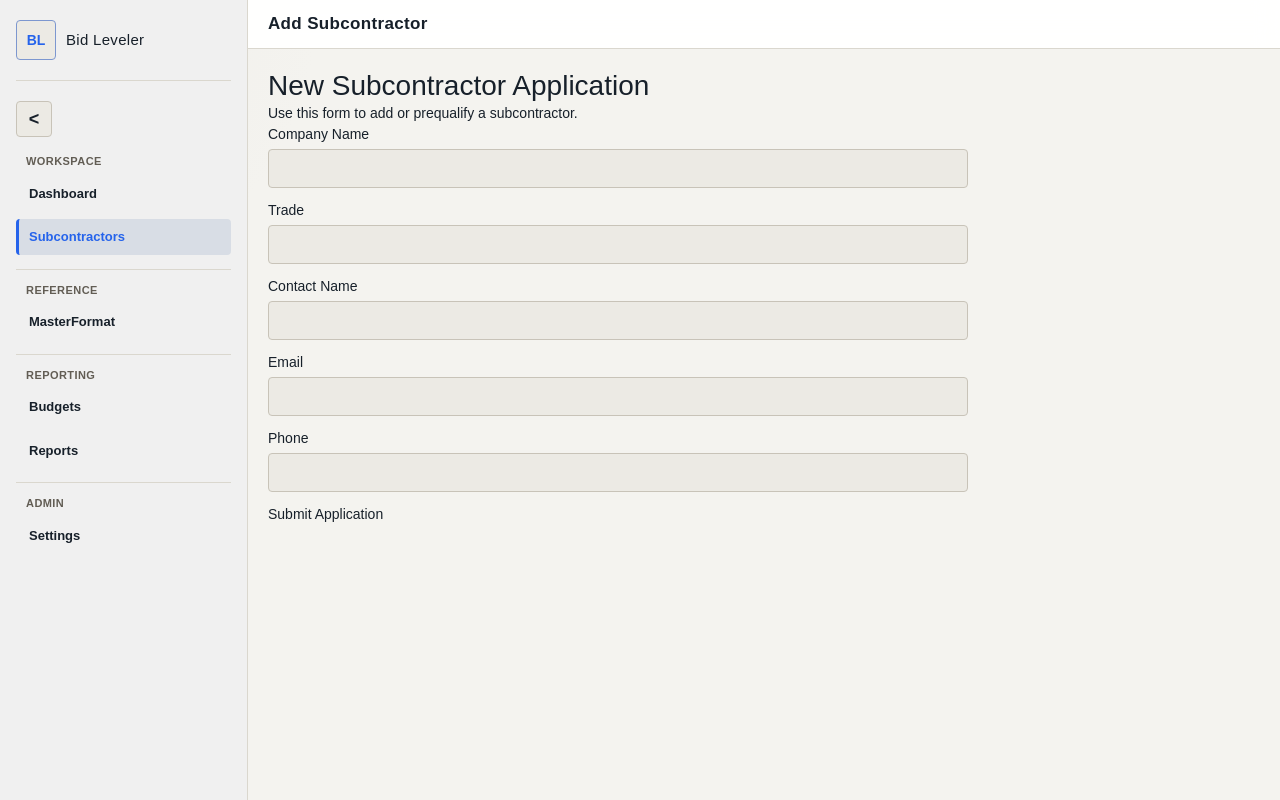
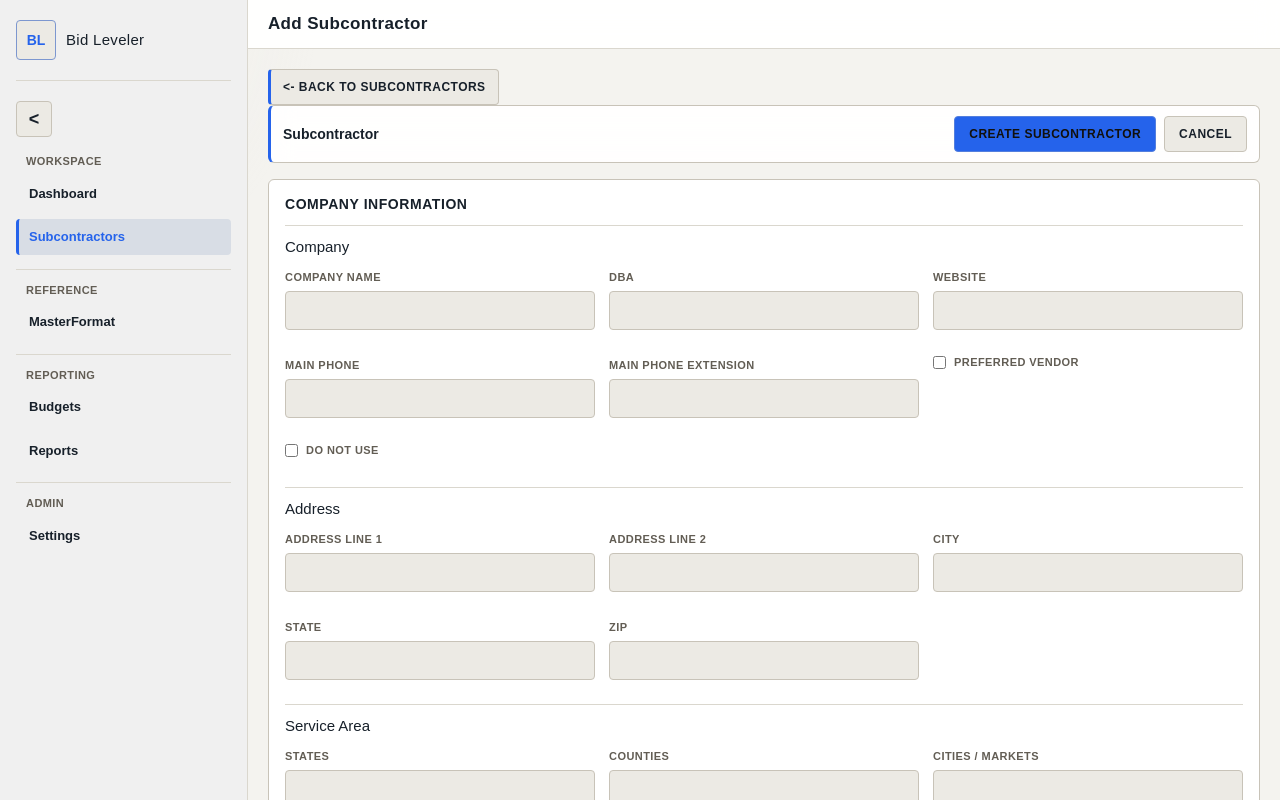
Before and after one commit to adamarnao/bid-leveler, a Next.js app: page /subcontractors/new in a window 1280 px wide. Shown: the top 800 px of the page. Built offline with nearby package versions, Linux system fonts and the light colour scheme.

Commit message:
Use full form for new subcontractors

```diff
--- a/src/app/subcontractors/new/page.tsx
+++ b/src/app/subcontractors/new/page.tsx
@@ -1,81 +1,40 @@
 "use client";
 
-import { useState } from "react";
+import { useMemo } from "react";
+import Link from "next/link";
+import { useRouter } from "next/navigation";
 import AppShell from "@/components/layout/AppShell";
+import SubcontractorForm from "@/components/subcontractors/SubcontractorForm";
+import { createEmptySubcontractor } from "@/components/subcontractors/form/subcontractorFormFactories";
+import { saveSubcontractor } from "@/lib/subcontractors";
+import { getCompanySettings } from "@/lib/settings";
+import { Subcontractor } from "@/types/Subcontractor";
 
 export default function NewSubcontractorPage() {
-  const [companyName, setCompanyName] = useState("");
-  const [trade, setTrade] = useState("");
-  const [contactName, setContactName] = useState("");
-  const [email, setEmail] = useState("");
-  const [phone, setPhone] = useState("");
+  const router = useRouter();
+  const initialSubcontractor = useMemo(
+    () => createEmptySubcontractor(getCompanySettings().defaultCsiVersion),
+    []
+  );
 
-  function submitForm(event: React.FormEvent) {
-    event.preventDefault();
-
-    const subcontractorApplication = {
-      companyName,
-      trade,
-      contactName,
-      email,
-      phone,
-    };
-
-    console.log("Subcontractor application:", subcontractorApplication);
-
-    alert("Subcontractor application captured. Database connection comes next.");
+  function createSubcontractor(subcontractor: Subcontractor) {
+    saveSubcontractor(subcontractor);
+    router.push(`/subcontractors/${subcontractor.id}`);
   }
 
   return (
     <AppShell title="Add Subcontractor">
-      <div style={{ maxWidth: 700 }}>
-        <h1>New Subcontractor Application</h1>
-        <p>Use this form to add or prequalify a subcontractor.</p>
+      <div className="command-nav">
+        <Link href="/subcontractors" className="command-nav-link">
+          {"<-"} Back to Subcontractors
+        </Link>
+      </div>
 
-        <form onSubmit={submitForm}>
-          <div style={{ marginBottom: 12 }}>
-            <label>
-              Company Name
-              <br />
-              <input value={companyName} onChange={(e) => setCompanyName(e.target.value)} />
-            </label>
-          </div>
-
-          <div style={{ marginBottom: 12 }}>
-            <label>
-              Trade
-              <br />
-              <input value={trade} onChange={(e) => setTrade(e.target.value)} />
-            </label>
-          </div>
-
-          <div style={{ marginBottom: 12 }}>
-            <label>
-              Contact Name
-              <br />
-              <input value={contactName} onChange={(e) => setContactName(e.target.value)} />
-            </label>
-          </div>
-
-          <div style={{ marginBottom: 12 }}>
-            <label>
-              Email
-              <br />
-              <input value={email} onChange={(e) => setEmail(e.target.value)} />
-            </label>
-          </div>
-
-          <div style={{ marginBottom: 12 }}>
-            <label>
-              Phone
-              <br />
-              <input value={phone} onChange={(e) => setPhone(e.target.value)} />
-            </label>
-          </div>
-
-          <button type="submit">Submit Application</button>
-        </form>
-      </div>
+      <SubcontractorForm
+        initialSubcontractor={initialSubcontractor}
+        submitLabel="Create Subcontractor"
+        onSubmit={createSubcontractor}
+      />
     </AppShell>
   );
 }
--- a/src/components/subcontractors/form/subcontractorFormFactories.ts
+++ b/src/components/subcontractors/form/subcontractorFormFactories.ts
@@ -1,8 +1,60 @@
 import {
+  Subcontractor,
   SubcontractorContact,
   SubcontractorContactScope,
   SubcontractorLocation,
 } from "@/types/Subcontractor";
+import { CsiMasterFormatVersion } from "@/types/Csi";
+
+export function createEmptySubcontractor(
+  defaultCsiVersion: CsiMasterFormatVersion
+): Subcontractor {
+  const subcontractorId = `subcontractor-${Date.now()}`;
+
+  return {
+    id: subcontractorId,
+    companyName: "",
+    dba: "",
+    website: "",
+    mainPhone: "",
+    mainPhoneExtension: "",
+    address: {
+      line1: "",
+      line2: "",
+      city: "",
+      state: "",
+      zip: "",
+    },
+    serviceArea: {
+      states: [],
+      counties: [],
+      citiesOrMarkets: [],
+      willTravel: false,
+    },
+    locations: undefined,
+    contacts: [createEmptyPrimaryContact(subcontractorId)],
+    primaryDivisionId: "unassigned",
+    csiCoverage: {
+      sourceVersion: defaultCsiVersion,
+      divisionIds: [],
+      sectionIds: [],
+      specialtyScopeNotes: "",
+    },
+    prequalification: {
+      status: "NOT_STARTED",
+      w9OnFile: false,
+      insuranceOnFile: false,
+      licenseOnFile: false,
+    },
+    vpi: {
+      projectsEvaluated: 0,
+      confidenceLevel: "LOW",
+    },
+    relationshipStatus: "CONDITIONAL",
+    createdDate: new Date().toISOString().slice(0, 10),
+    archived: false,
+  };
+}
 
 export function createEmptyPrimaryContact(
   subcontractorId: string
```
